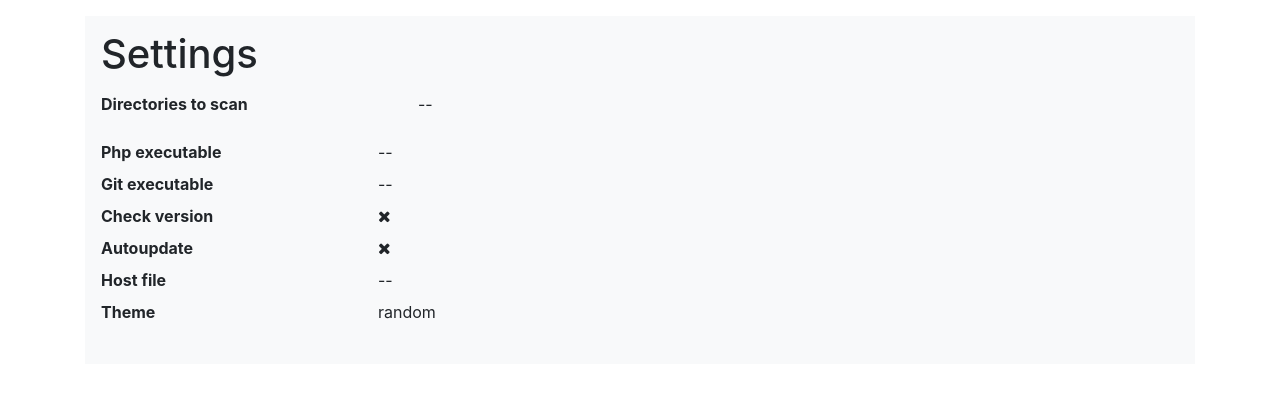
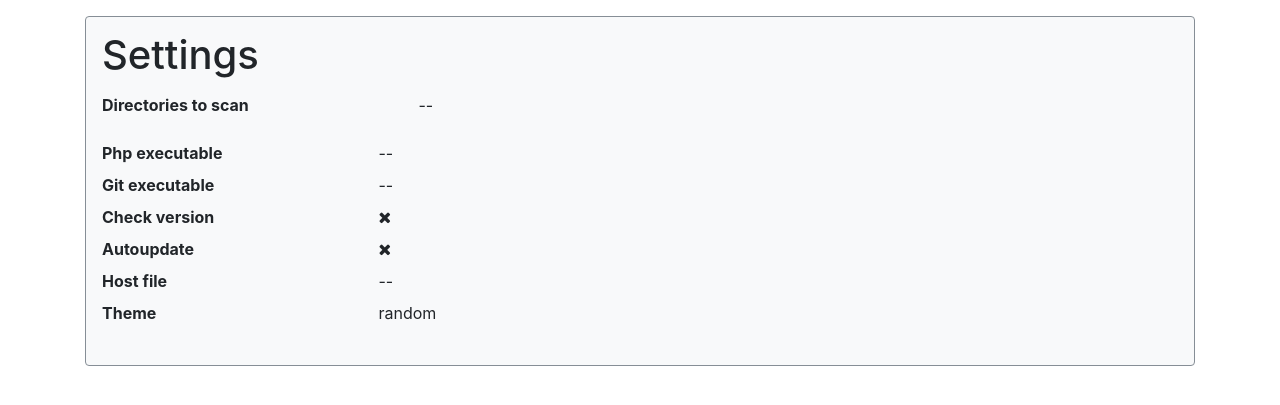
Before and after one commit to dsabre/startsymfonies, a Symfony app: template src/AppBundle/Resources/views/Default/settings.html.twig in a window 1280 px wide. Shown: the part 94-499 px from the top of the page. Run offline with Twig, Linux system fonts and the light colour scheme; the template is opened without the code that fills it, so the values that code supplies are empty; some libraries are stand-ins or nearby versions.

Commit message:
Graphic improvements

```diff
--- a/src/AppBundle/Resources/views/Default/settings.html.twig
+++ b/src/AppBundle/Resources/views/Default/settings.html.twig
@@ -5,7 +5,7 @@
 {% endblock %}
 
 {% block body %}
-	<div class="bg-light p-3 mt-3">
+	<div class="bg-light p-3 mt-3 border border-secondary rounded">
 		<h1 class="mb-3">Settings</h1>
 
 		<dl class="row">
```
Also changed, not shown: 1 other file.
